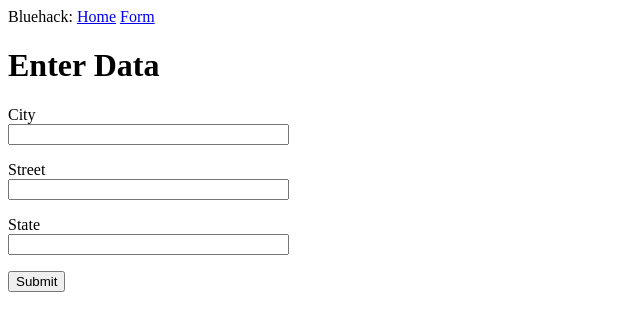
After one commit to 512seanjones/Bluehack, a Flask app: page /getdata in a window 1280 px wide. The commit adds this page. Shown: the top 331 px of the page, without its empty margins (0-640 px from the left). Run offline with Flask 2, Linux system fonts and the light colour scheme.

Commit message:
taking data from form

```diff
--- a/Alpha-BAHT-master/form.py
+++ b/Alpha-BAHT-master/form.py
@@ -1,9 +1,9 @@
 from flask_wtf import FlaskForm
-from wtforms import StringField, PasswordField, BooleanField, SubmitField
+from wtforms import StringField, SubmitField
 from wtforms.validators import DataRequired
 
-class LoginForm(FlaskForm):
-    username = StringField('Username', validators=[DataRequired()])
-    password = PasswordField('Password', validators=[DataRequired()])
-    remember_me = BooleanField('Remember Me')
-    submit = SubmitField('Sign In')
+class DataForm(FlaskForm):
+    city = StringField('City', validators=[DataRequired()])
+    state = StringField('Street', validators=[DataRequired()])
+    street = StringField('State', validators=[DataRequired()])
+    submit = SubmitField('Submit')
--- a/Alpha-BAHT-master/server.py
+++ b/Alpha-BAHT-master/server.py
@@ -1,5 +1,5 @@
 from flask import Flask, render_template, redirect, url_for
-from form import LoginForm
+from form import DataForm
 from config import Config
 
 app = Flask(__name__)
@@ -15,14 +15,15 @@ def index():
     user = {'username': 'Sean'}
     return render_template('index.html', title='Home', user=user)
 
-@app.route('/login')
-def login():
-    form = LoginForm()
+@app.route('/getdata')
+def getdata():
+    form = DataForm()
     if form.validate_on_submit():
-        flash('Login requested for user {}, remember_me={}'.format(
-            form.username.data, form.remember_me.data))
+        print("City is: " + form.city)
+        print("State is: " + form.state)
+        print("Street is: " + form.street)
         return redirect(url_for('index'))
-    return render_template('login.html', title='Sign In', form=form)
+    return render_template('getdata.html', title='Form', form=form)
 
 if __name__ == "__main__":
     app.run(debug=True)
--- a/Alpha-BAHT-master/templates/base.html
+++ b/Alpha-BAHT-master/templates/base.html
@@ -6,7 +6,7 @@
         <div>
             Bluehack:
             <a href="{{ url_for('index') }}">Home</a>
-            <a href="{{ url_for('login') }}">Login</a>
+            <a href="{{ url_for('getdata') }}">Form</a>
         </div>
         {% block content %}{% endblock %}
     </body>
--- /dev/null
+++ b/Alpha-BAHT-master/templates/getdata.html
@@ -0,0 +1,21 @@
+{% extends "base.html" %}
+
+{% block content %}
+    <h1>Enter Data</h1>
+    <form method="get">
+        {{ form.hidden_tag() }}
+        <p>
+            {{ form.city.label }}<br>
+            {{ form.city(size=32) }}<br>
+        </p>
+        <p>
+            {{ form.state.label }}<br>
+            {{ form.state(size=32) }}<br>
+        </p>
+        <p>
+            {{ form.street.label }}<br>
+            {{ form.street(size=32) }}<br>
+        </p>
+        <p>{{ form.submit() }}</p>
+    </form>
+{% endblock %}
```
Also changed, not shown: Alpha-BAHT-master/templates/login.html (deleted, +0 -24 lines).
